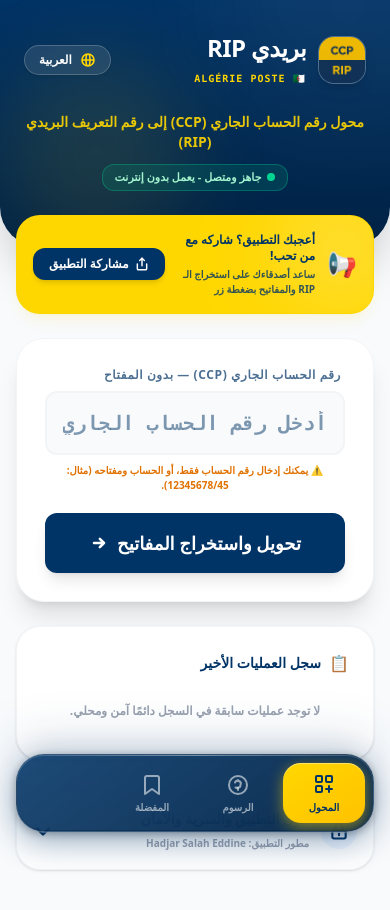
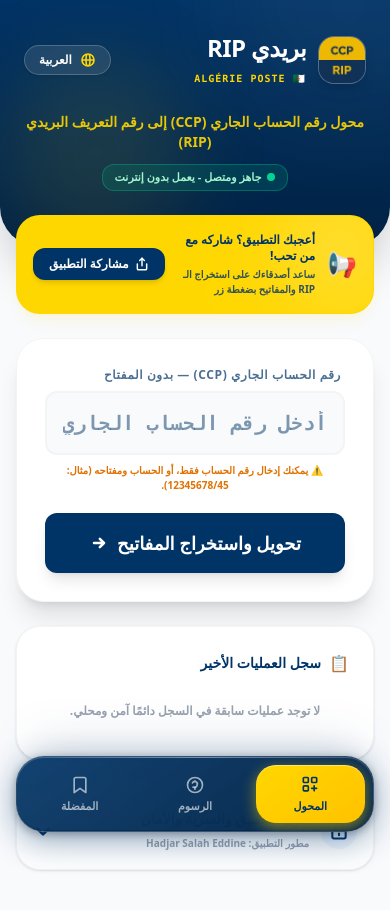
Before and after one commit to Salah-dz-14/DZ-Post-CCP-RIP, a React (Vite) app: page / in a window 390 px wide. Shown: the top 910 px of the page. Built offline with nearby package versions, Linux system fonts and the light colour scheme.

Commit message:
refactor(ui): improve bottom navigation layout
Adjust layout container and constraints to improve responsiveness and glass-morphism appearance on mobile devices.

```diff
--- a/App.tsx
+++ b/App.tsx
@@ -510,35 +510,36 @@
       {/* Liquid Glass Bottom Navigation */}
       <nav
         aria-label={isArabic ? 'التنقل الرئيسي' : 'Main navigation'}
-        className={`no-print fixed inset-x-0 bottom-0 z-50 transition-transform duration-500 ease-in-out ${
+        className={`no-print fixed inset-x-0 bottom-0 z-50 transition-transform duration-500 ease-in-out pointer-events-none ${
           isBottomNavVisible ? 'translate-y-0' : 'translate-y-full'
         }`}
       >
+        <div className="max-w-md mx-auto px-4 mb-3 pointer-events-auto">
           {/* Outer glow / ambient light layer */}
-        <div className="absolute inset-x-4 -top-3 h-6 rounded-full bg-[#003366]/20 blur-xl pointer-events-none" />
+          <div className="absolute inset-x-8 -top-2 h-6 rounded-full bg-[#003366]/20 blur-xl pointer-events-none" />
 
           {/* Glass container */}
           <div
-          className="relative mx-4 mb-3 rounded-[28px] overflow-hidden"
+            className="relative rounded-[28px] overflow-hidden"
             style={{
-            background: 'linear-gradient(145deg, rgba(0,51,102,0.88) 0%, rgba(0,34,68,0.95) 100%)',
+              background: 'linear-gradient(145deg, rgba(0,51,102,0.92) 0%, rgba(0,34,68,0.97) 100%)',
               backdropFilter: 'blur(24px) saturate(180%)',
               WebkitBackdropFilter: 'blur(24px) saturate(180%)',
-            boxShadow: '0 8px 32px rgba(0,51,102,0.45), 0 2px 8px rgba(0,0,0,0.3), inset 0 1px 0 rgba(255,255,255,0.15), inset 0 -1px 0 rgba(0,0,0,0.2)',
-            border: '1px solid rgba(255,255,255,0.12)',
+              boxShadow: '0 8px 32px rgba(0,51,102,0.45), 0 2px 8px rgba(0,0,0,0.3), inset 0 1px 0 rgba(255,255,255,0.18), inset 0 -1px 0 rgba(0,0,0,0.2)',
+              border: '1px solid rgba(255,255,255,0.15)',
               paddingBottom: 'env(safe-area-inset-bottom)',
             }}
           >
             {/* Inner highlight rim */}
             <div className="absolute inset-x-0 top-0 h-px bg-gradient-to-r from-transparent via-white/30 to-transparent pointer-events-none" />
 
-          <div className="grid grid-cols-4 gap-1 px-2 py-2 max-w-xl mx-auto">
+            <div className="grid grid-cols-3 gap-1.5 p-2 w-full">
               {([
                 {
                   id: 'converter' as const,
                   label: isArabic ? 'المحول' : 'Converter',
                   icon: (
-                  <svg viewBox="0 0 24 24" fill="none" stroke="currentColor" strokeWidth="2" strokeLinecap="round" strokeLinejoin="round" className="w-6 h-6">
+                    <svg viewBox="0 0 24 24" fill="none" stroke="currentColor" strokeWidth="2" strokeLinecap="round" strokeLinejoin="round" className="w-5 h-5 sm:w-6 sm:h-6">
                       <rect x="4" y="3" width="6" height="6" rx="1" />
                       <rect x="14" y="3" width="6" height="6" rx="1" />
                       <rect x="4" y="13" width="6" height="6" rx="1" />
@@ -550,7 +551,7 @@
                   id: 'fee' as const,
                   label: isArabic ? 'الرسوم' : 'Fees',
                   icon: (
-                  <svg viewBox="0 0 24 24" fill="none" stroke="currentColor" strokeWidth="2" strokeLinecap="round" strokeLinejoin="round" className="w-6 h-6">
+                    <svg viewBox="0 0 24 24" fill="none" stroke="currentColor" strokeWidth="2" strokeLinecap="round" strokeLinejoin="round" className="w-5 h-5 sm:w-6 sm:h-6">
                       <circle cx="12" cy="12" r="9" />
                       <path d="M9 9.5A2.5 2.5 0 0 1 14.5 12a2.5 2.5 0 0 1-2.5 2.5M12 7v1M12 16v1" />
                       <path d="M9.5 14.5S10.5 15 12 15" />
@@ -561,7 +562,7 @@
                   id: 'favorites' as const,
                   label: isArabic ? 'المفضلة' : 'Saved',
                   icon: (
-                  <svg viewBox="0 0 24 24" fill={activeTab === 'favorites' ? 'currentColor' : 'none'} stroke="currentColor" strokeWidth="2" strokeLinecap="round" strokeLinejoin="round" className="w-6 h-6">
+                    <svg viewBox="0 0 24 24" fill={activeTab === 'favorites' ? 'currentColor' : 'none'} stroke="currentColor" strokeWidth="2" strokeLinecap="round" strokeLinejoin="round" className="w-5 h-5 sm:w-6 sm:h-6">
                       <path d="M19 21l-7-5-7 5V5a2 2 0 0 1 2-2h10a2 2 0 0 1 2 2z" />
                     </svg>
                   ),
@@ -577,17 +578,17 @@
                     style={{
                       transition: 'all 0.25s cubic-bezier(0.34, 1.56, 0.64, 1)',
                     }}
-                  className={`relative flex flex-col items-center justify-center gap-1 rounded-[18px] px-1 py-2.5 text-[10px] font-black leading-tight ${
+                    className={`relative flex flex-col items-center justify-center gap-1 rounded-[20px] px-2 py-2.5 text-[11px] font-black leading-tight ${
                       isActive
                         ? 'text-[#003366]'
-                      : 'text-white/55 hover:text-white/80'
+                        : 'text-white/60 hover:text-white/85'
                     }`}
                   >
                     {/* Active pill background */}
                     {isActive && (
                       <span
                         aria-hidden="true"
-                      className="absolute inset-0 rounded-[18px]"
+                        className="absolute inset-0 rounded-[20px]"
                         style={{
                           background: 'linear-gradient(145deg, #FFD700 0%, #FFC200 100%)',
                           boxShadow: '0 4px 14px rgba(255,215,0,0.5), inset 0 1px 0 rgba(255,255,255,0.4)',
@@ -604,7 +605,7 @@
                     {/* Badge */}
                     {id === 'favorites' && savedAccounts.length > 0 && (
                       <span
-                      className="absolute -top-1 -right-1 h-4 min-w-4 rounded-full px-1 text-[9px] font-black leading-4 z-20"
+                        className="absolute -top-1 end-1.5 h-4 min-w-4 rounded-full px-1 text-[9px] font-black leading-4 z-20 flex items-center justify-center"
                         style={{
                           background: isActive ? '#003366' : '#FFD700',
                           color: isActive ? '#FFD700' : '#003366',
@@ -617,6 +618,7 @@
                   </button>
                 );
               })}
+            </div>
           </div>
         </div>
       </nav>
```
Lines whose indentation alone changed are shown as unchanged.
